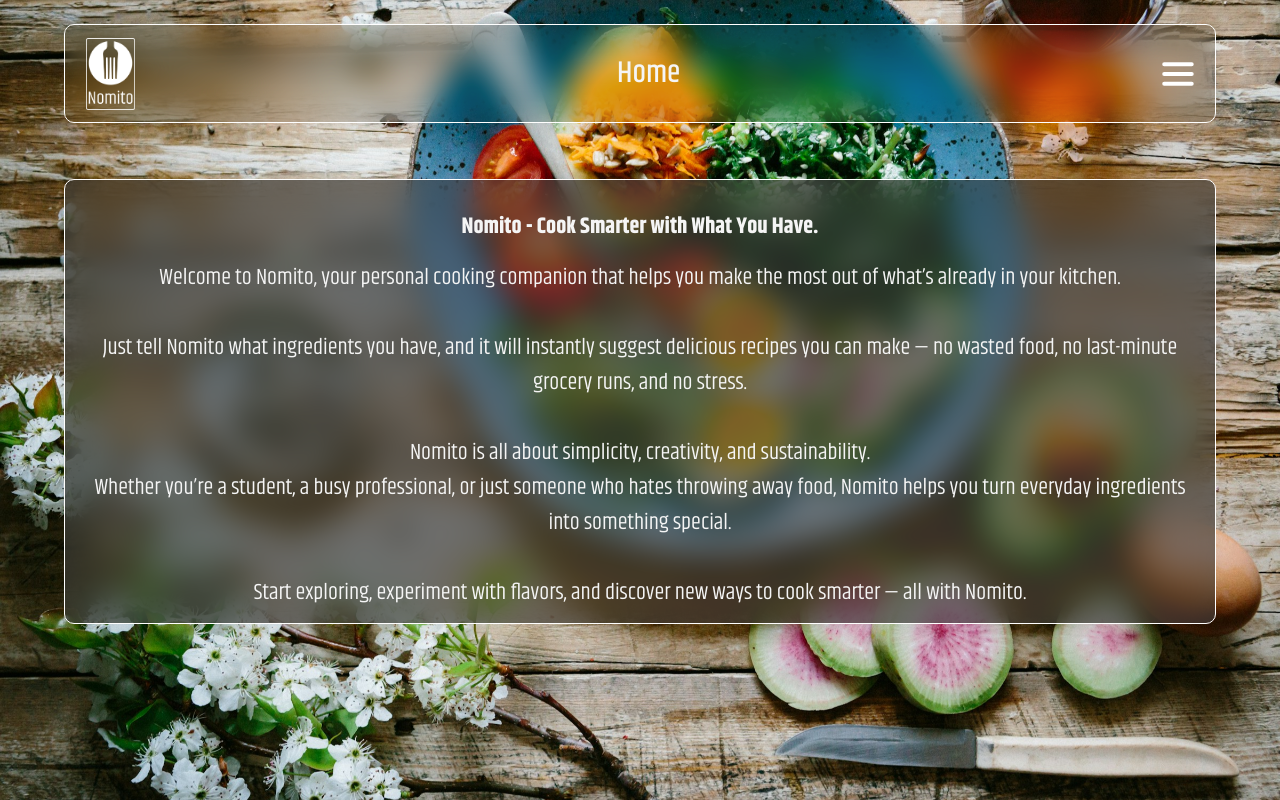
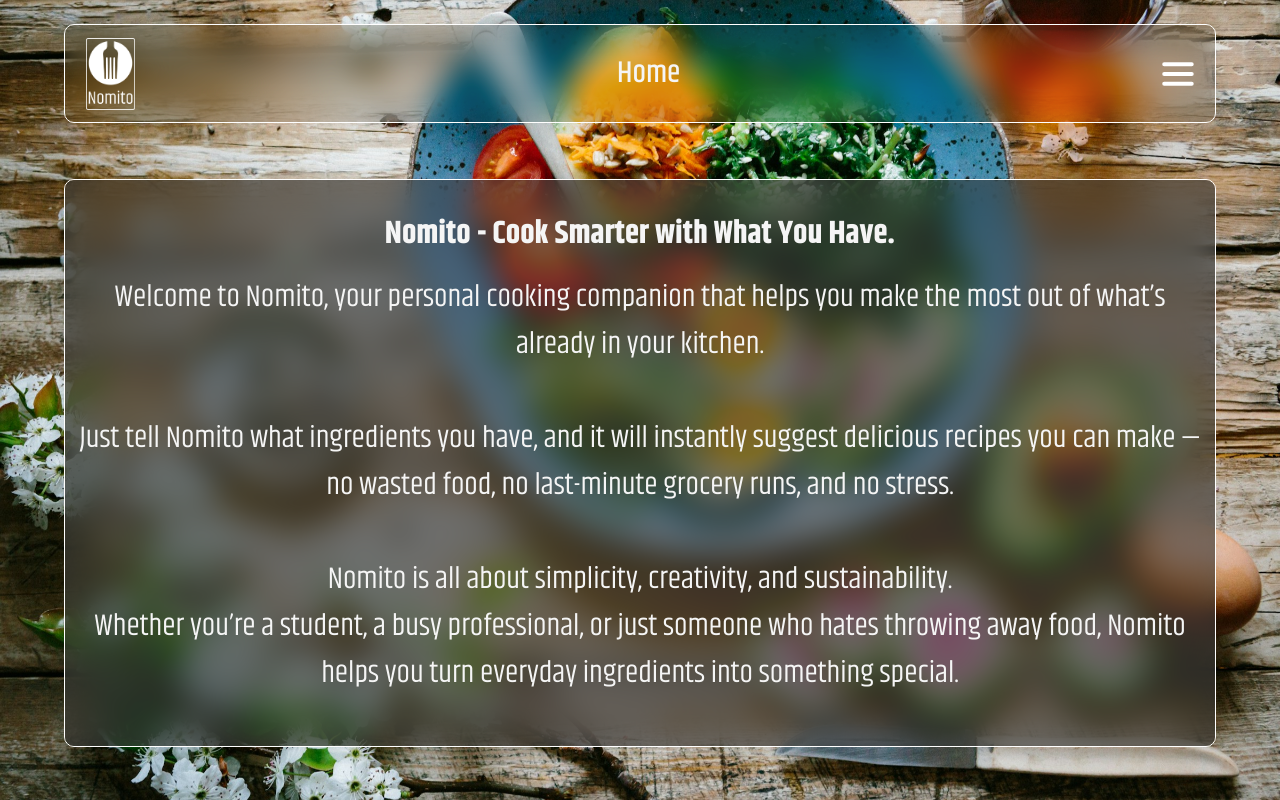
Before and after one commit to AdrianKnudsen/nomito, a Next.js app: page / in a window 1280 px wide. Built offline with nearby package versions, Linux system fonts and the light colour scheme.

Commit message:
Css updates
some small css updates

```diff
--- a/styles/about.module.css
+++ b/styles/about.module.css
@@ -22,10 +22,10 @@
 }
 
 .head {
-  font-size: 1.4em;
+  font-size: clamp(1.9rem, 7vw, 2rem);
   margin: 1rem;
 }
 
 .infoText {
-  font-size: 1.4em;
+  font-size: clamp(1.4rem, 9vw, 1.9rem);
 }
--- a/styles/recipeDetails.module.css
+++ b/styles/recipeDetails.module.css
@@ -2,7 +2,6 @@
   display: flex;
   flex-direction: column;
   align-items: center;
-  height: 100dvh;
   width: 100%;
   justify-content: flex-start;
   padding-top: 0.5rem;
```
